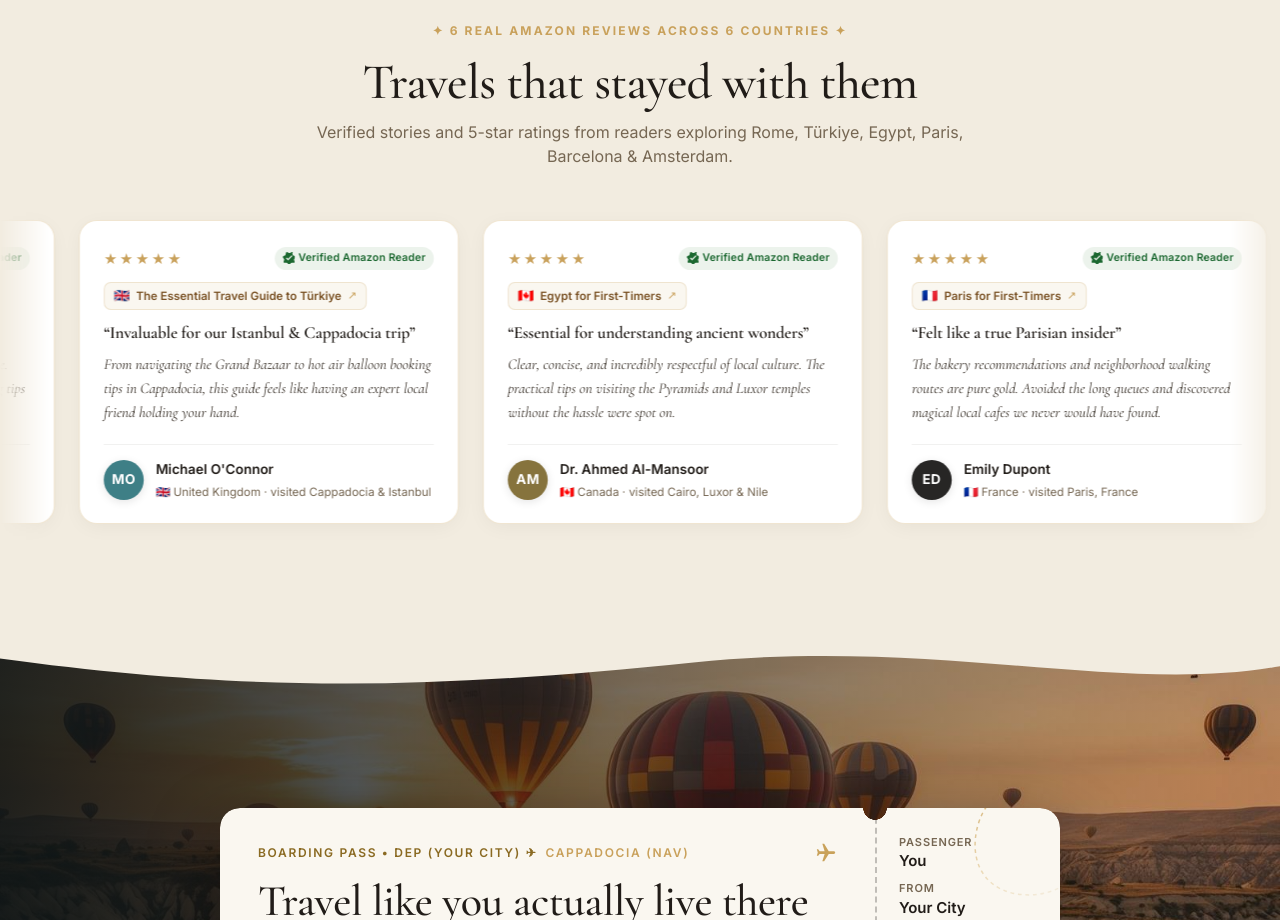
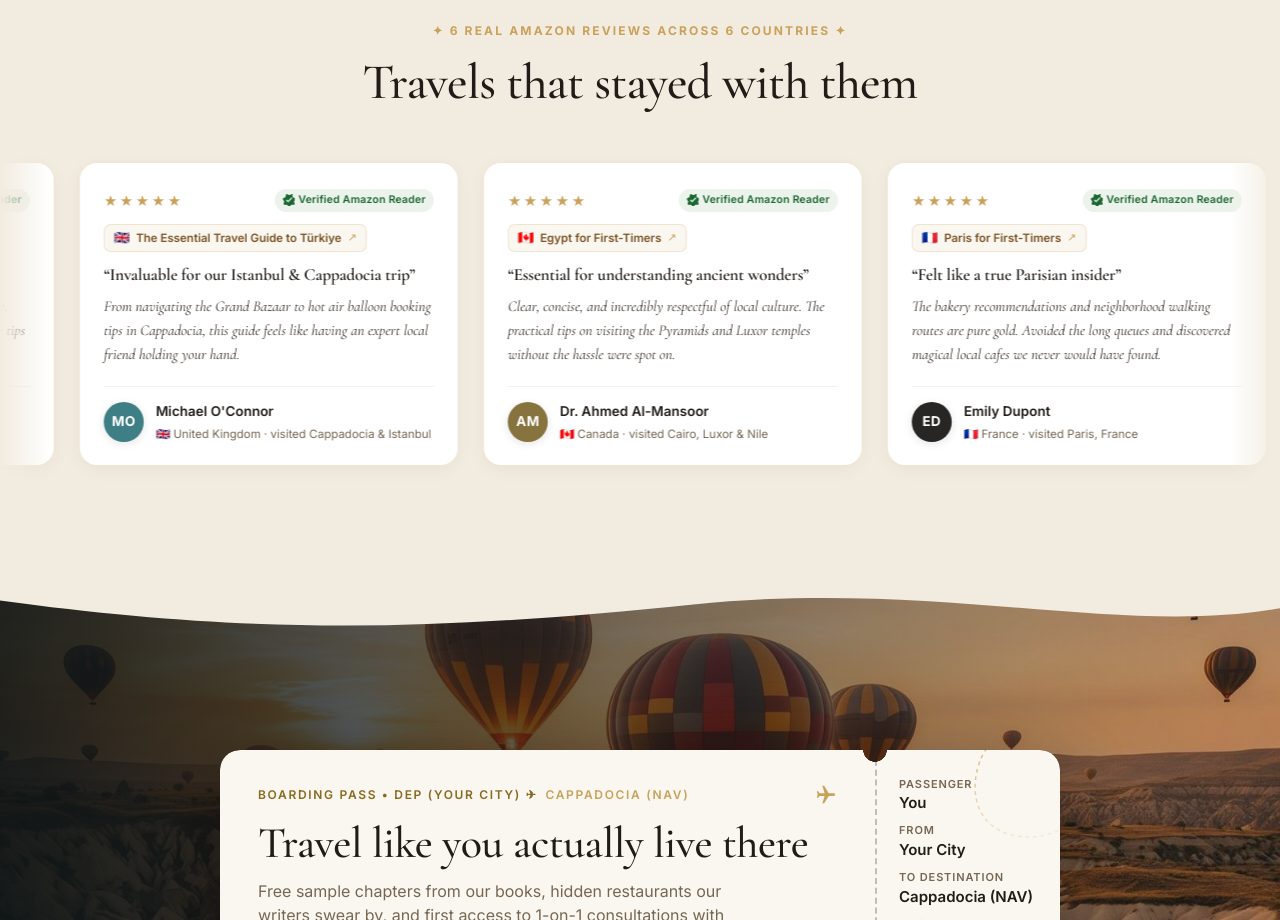
Before and after one commit to MoustafAbdelwahap/timelessguides, a React (Vite) app: page / in a window 1280 px wide. Shown: the part 1780-2700 px from the top of the page. Built offline with nearby package versions, Linux system fonts and the light colour scheme; no server answers; the database is empty; a web font is replaced by a local one.

Commit message:
Remove reviews subtitle paragraph

```diff
--- a/src/components/MiddleSections.tsx
+++ b/src/components/MiddleSections.tsx
@@ -160,9 +160,6 @@ function ReaderVoicesSection() {
           <div className="voices-head">
             <span className="hiw-label">✦ 6 Real Amazon Reviews Across 6 Countries ✦</span>
             <h2>Travels that stayed with them</h2>
-            <p className="voices-sub">
-              Verified stories and 5-star ratings from readers exploring Rome, Türkiye, Egypt, Paris, Barcelona & Amsterdam.
-            </p>
           </div>
         </div>
 
--- a/src/index.css
+++ b/src/index.css
@@ -2138,14 +2138,6 @@ nav.ref-nav.open .burger {
   color: var(--ink);
 }
 
-.voices-sub {
-  font-family: var(--bf);
-  font-size: clamp(14px, 1.8vw, 16px);
-  color: var(--mut);
-  line-height: 1.5;
-  margin: 0;
-}
-
 /* Full-width continuous smooth marquee track */
 .voices-marquee-wrapper {
   position: relative;
```
